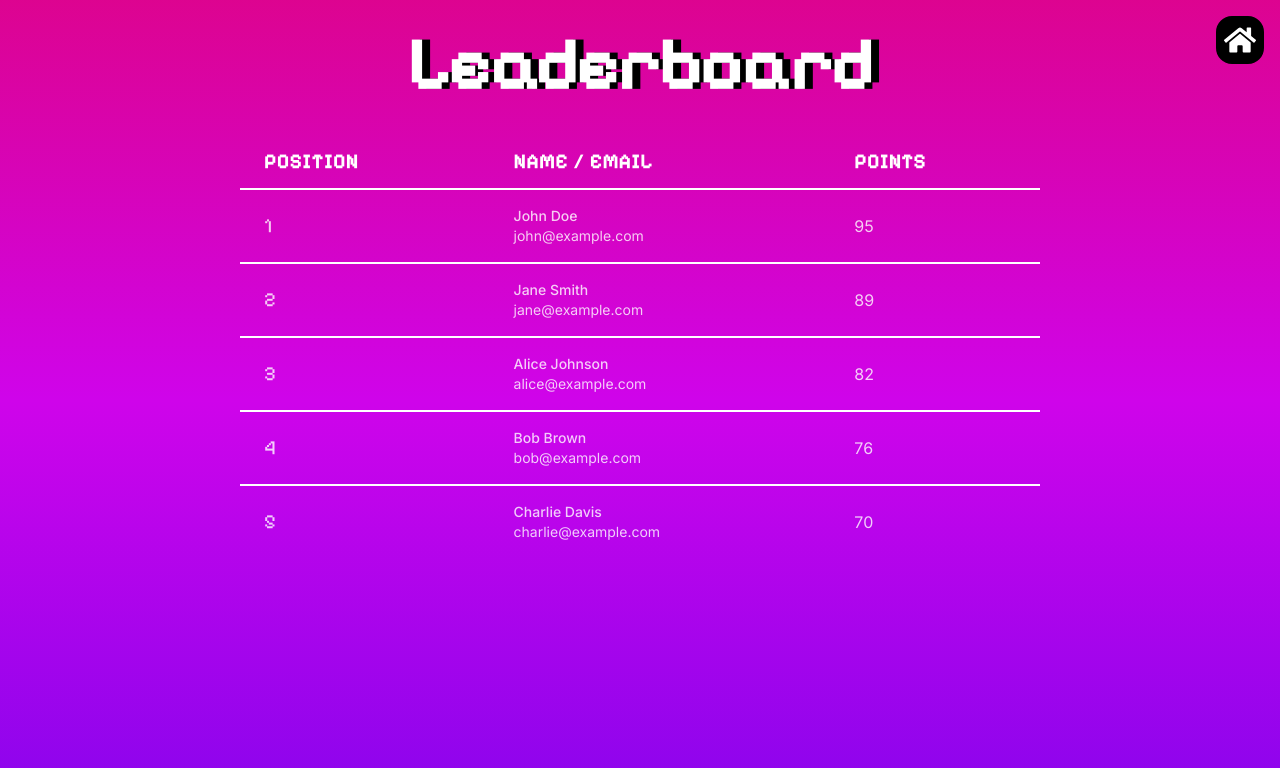
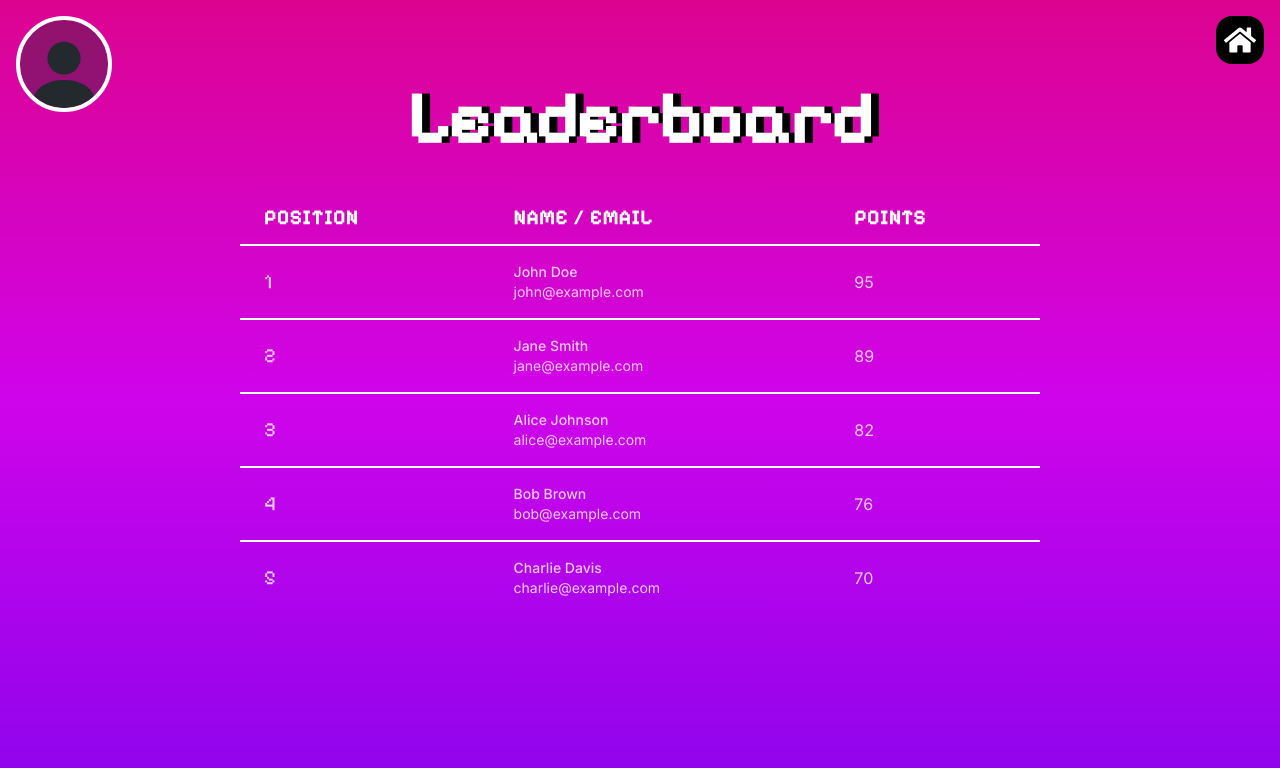
Before and after one commit to WaterBoi06/HT6-Study-Showdown-, a Next.js app in the folder website/study-showdown-website/: page /leaderboard in a window 1280 px wide. Shown: the top 768 px of the page. Built offline with nearby package versions, Linux system fonts and the light colour scheme; no server answers.

Commit message:
Fixed Sign-up/Login Functionality + Added UI elements to Leaderboard!

```diff
--- a/website/study-showdown-website/app/api/auth/[auth0]/route.ts
+++ b/website/study-showdown-website/app/api/auth/[auth0]/route.ts
@@ -1,5 +1,5 @@
 import { handleAuth } from '@auth0/nextjs-auth0';
 
-console.log('AUTH0_SECRET = ', process.env.AUTH0_SECRET);
+// console.log('AUTH0_SECRET = ', process.env.AUTH0_SECRET);
 
 export const GET = handleAuth();
--- a/website/study-showdown-website/app/components/LoginButton.jsx
+++ /dev/null
@@ -1,17 +0,0 @@
-import React from 'react'
-import { useUser } from '@auth0/nextjs-auth0'
-import Button from './Button';
-
-const LoginButton = () => {
-    const { user } = useUser();
-
-    return (
-        !user && (
-            <a href='localhost:3000'>
-                <Button buttonName={"Dashboard"} />
-            </a>
-        )
-    )
-}
-
-export default LoginButton
--- a/website/study-showdown-website/app/components/SignupButton.jsx
+++ /dev/null
@@ -1,16 +0,0 @@
-import React from 'react'
-import { useUser } from '@auth0/nextjs-auth0'
-import Button from './Button';
-
-const SignupButton = () => {
-
-    return (
-        user && (
-            <a href="/api/auth/login">
-                <Button buttonName={"Get Started"} />
-            </a>
-        )
-    );
-}
-
-export default SignupButton;
--- a/website/study-showdown-website/app/layout.tsx
+++ b/website/study-showdown-website/app/layout.tsx
@@ -3,8 +3,7 @@ import { Inter } from "next/font/google";
 import "./globals.css";
 import React, { ReactNode } from 'react';
 import { UserProvider } from '@auth0/nextjs-auth0/client';
-import Link from 'next/link';
-
+// import Link from 'next/link';
 
 interface RootLayoutProps {
   children: ReactNode;
@@ -17,16 +16,15 @@ export const metadata: Metadata = {
   description: "Generated by create next app",
 };
 
-const LoginButton: React.FC = () => {
-  const redirectUri = '/leaderboard'; // Adjust the path as needed
+// const LoginButton: React.FC = () => {
+//   const redirectUri = '/leaderboard'; // Adjust the path as needed
 
-  return (
-    <Link href={`/api/auth/login?returnTo=${encodeURIComponent(redirectUri)}`}>
-      <button>Sign In</button>
-    </Link>
-  );
-}
-
+//   return (
+//     <Link href={`/api/auth/login?returnTo=${encodeURIComponent(redirectUri)}`}>
+//       <button>Sign In</button>
+//     </Link>
+//   );
+// }
 
 const RootLayout: React.FC<RootLayoutProps> = ({ children }) => {
   return (
@@ -37,11 +35,9 @@ const RootLayout: React.FC<RootLayoutProps> = ({ children }) => {
           rel="stylesheet"
         />
       </head>
-
         <UserProvider>
         <body className={inter.className}>{children}</body>
         </UserProvider>
-
     </html>
   );
 }
--- a/website/study-showdown-website/app/leaderboard/page.tsx
+++ b/website/study-showdown-website/app/leaderboard/page.tsx
@@ -1,8 +1,14 @@
+'use client';
+
 import React from 'react';
 import { FaHome } from 'react-icons/fa';
-import Link from 'next/link'
+import Image from 'next/image';
+import defaultPicture from '../icons/default-pfp.png';
+import { useUser } from '@auth0/nextjs-auth0/client';
 
 const Leaderboard = () => {
+  const { user, isLoading, error } = useUser();
+
   const rows = [
     { position: 1, name: 'John Doe', email: 'john@example.com', points: 95 },
     { position: 2, name: 'Jane Smith', email: 'jane@example.com', points: 89 },
@@ -11,17 +17,33 @@ const Leaderboard = () => {
     { position: 5, name: 'Charlie Davis', email: 'charlie@example.com', points: 70 },
   ];
 
+  if (isLoading) {
+    return <div>Loading...</div>;
+  }
+
+  if (error) {
+    return <div>Error loading user</div>;
+  }
+
   return (
-  // <div className="absolute inset-0 -z-10 h-full w-full bg-white [background:radial-gradient(125%_125%_at_50%_10%,#f30303_20%,#2005f2_100%)] text-white justify-center">
     <div className='absolute inset-0 -z-10 h-full w-full bg-gradient-to-b from-[#f30303] to-[#2005f2] via-[#cf04ea] animate-gradient-xy text-white justify-center'>
-
       <h1 className="md:text-7xl sm:text-6xl text-4xl font-bold font-custom md:drop-shadow-[8px_0_0_rgba(0,0,0,1)]
                                                                           sm:drop-shadow-[6px_0_0_rgba(0,0,0,1)]
-                                                                          drop-shadow-[4px_0_0_rgba(0,0,0,1)] text-center my-8 md-8 ease-in-out duration-1000 animate-bounce h-18">Leaderboard</h1>
-    {/* <button className='absolute top-0 right-0 m-4 rounded-3xl bg-black'>home</button> */}
-    <Link href="/">
+                                                                          drop-shadow-[4px_0_0_rgba(0,0,0,1)] text-center pt-14 my-8 md-8 ease-in-out duration-1000 animate-bounce h-18">
+        {user ? `Welcome, ${user.name}` : 'Leaderboard'}
+      </h1>
+      <div className="absolute top-4 left-4">
+        <Image
+          src={user?.picture ?? defaultPicture}
+          alt=""
+          className="w-24 h-24 rounded-full border-4 border-white"
+          width={96}
+          height={96}
+        />
+      </div>
+      <a href="/api/auth/logout?returnTo=http://localhost:3000">
         <FaHome size={48} className='absolute top-0 right-0 m-4 rounded-2xl bg-black border-8 border-black hover:text-black hover:bg-white hover:border-white ease-in-out duration-500'/>
-    </Link>
+      </a>
       <div className="overflow-x-auto w-[800px] mx-auto my-auto justify-center">
         <table className="min-w-full divide-y-2 divide-white">
           <thead className="">
@@ -35,14 +57,12 @@ const Leaderboard = () => {
               <th scope="col" className="px-6 py-3 text-left text-xl font-custom text-white uppercase tracking-wider">
                 Points
               </th>
-
             </tr>
           </thead>
           <tbody className="divide-y-2 divide-white">
             {rows.map((row, index) => (
               <tr key={index}>
                 <td className="px-6 py-4 whitespace-nowrap opacity-80 hover:opacity-100 hover:bg-white hover:bg-opacity-20 ease-in-out duration-500">
-
                   <div className="text-xl text-white font-custom">{row.position}</div>
                 </td>
                 <td className="px-6 py-4 whitespace-nowrap opacity-80 hover:opacity-100 hover:bg-white hover:bg-opacity-20 ease-in-out duration-500">
--- a/website/study-showdown-website/app/page.tsx
+++ b/website/study-showdown-website/app/page.tsx
@@ -8,10 +8,8 @@ import './globals.css';
 export default function Home() {
   const handleSignIn = () => {
     console.log("Sign in button clicked");
-    window.location.href = "api/auth/login"
+    window.location.href = "api/auth/login?returnTo=http://localhost:3000/leaderboard"
   }
-
-
 
   return (
     // <div className="absolute inset-0 -z-10 h-full w-full bg-white [background:radial-gradient(125%_125%_at_50%_10%,#f30303_20%,#2005f2_100%)] text-white">
--- a/website/study-showdown-website/next.config.mjs
+++ b/website/study-showdown-website/next.config.mjs
@@ -1,5 +1,8 @@
 /** @type {import('next').NextConfig} */
 const nextConfig = {
+    images: {
+        domains: ['lh3.googleusercontent.com', 's.gravatar.com'],
+      },
 };
 
 export default nextConfig;
```
Also changed, not shown: website/study-showdown-website/app/icons/default-pfp.png (added), 1 other file (tests, documents, lock files or other folders). Lines whose indentation alone changed are shown as unchanged.
